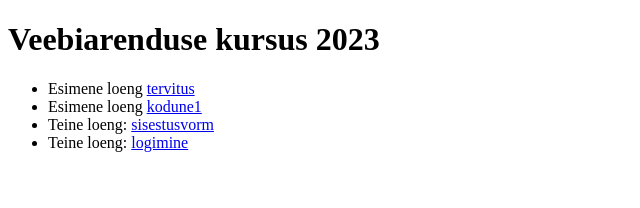
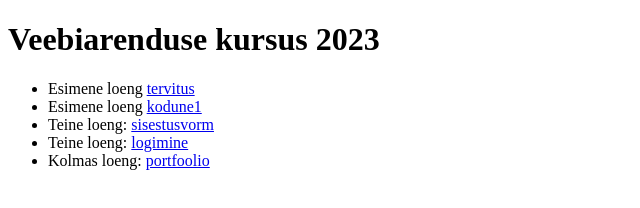
Before and after one commit to Pukspuu/2301veebiarendus, a plain HTML site: page index.html in a window 1280 px wide. Shown: the whole page, without its empty margins (0-640 px from the left). Drawn offline with Linux system fonts and the light colour scheme.

Commit message:
Update index.html

```diff
--- a/index.html
+++ b/index.html
@@ -21,6 +21,9 @@
         <li>
             Teine loeng: <a href="./loeng02/registreeru.html">logimine</a>
         </li>
+        <li>
+            Kolmas loeng: <a href="./Portfel/portfoolio.html">portfoolio</a>
+        </li>
     </ul>
 
 </body>
```
